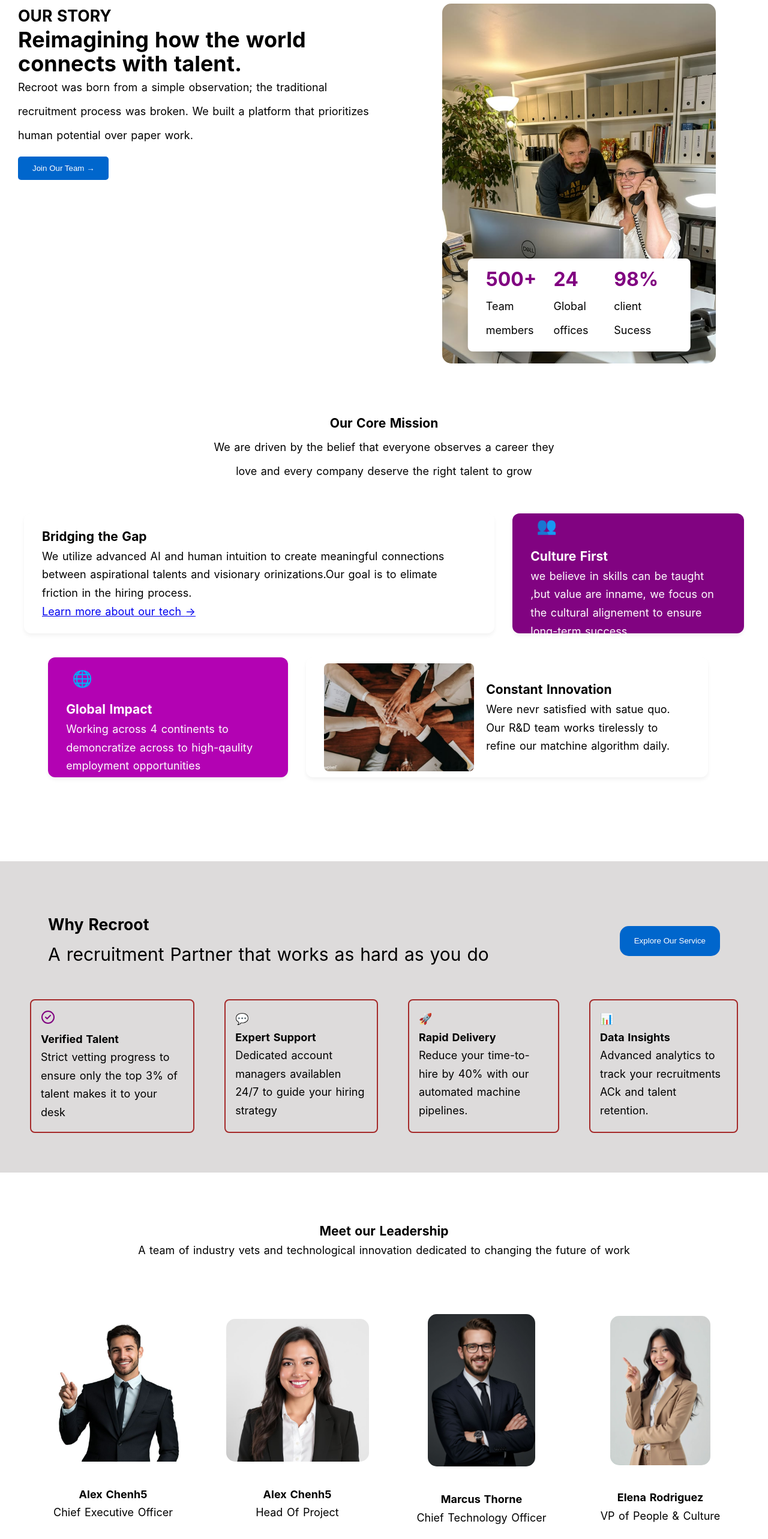
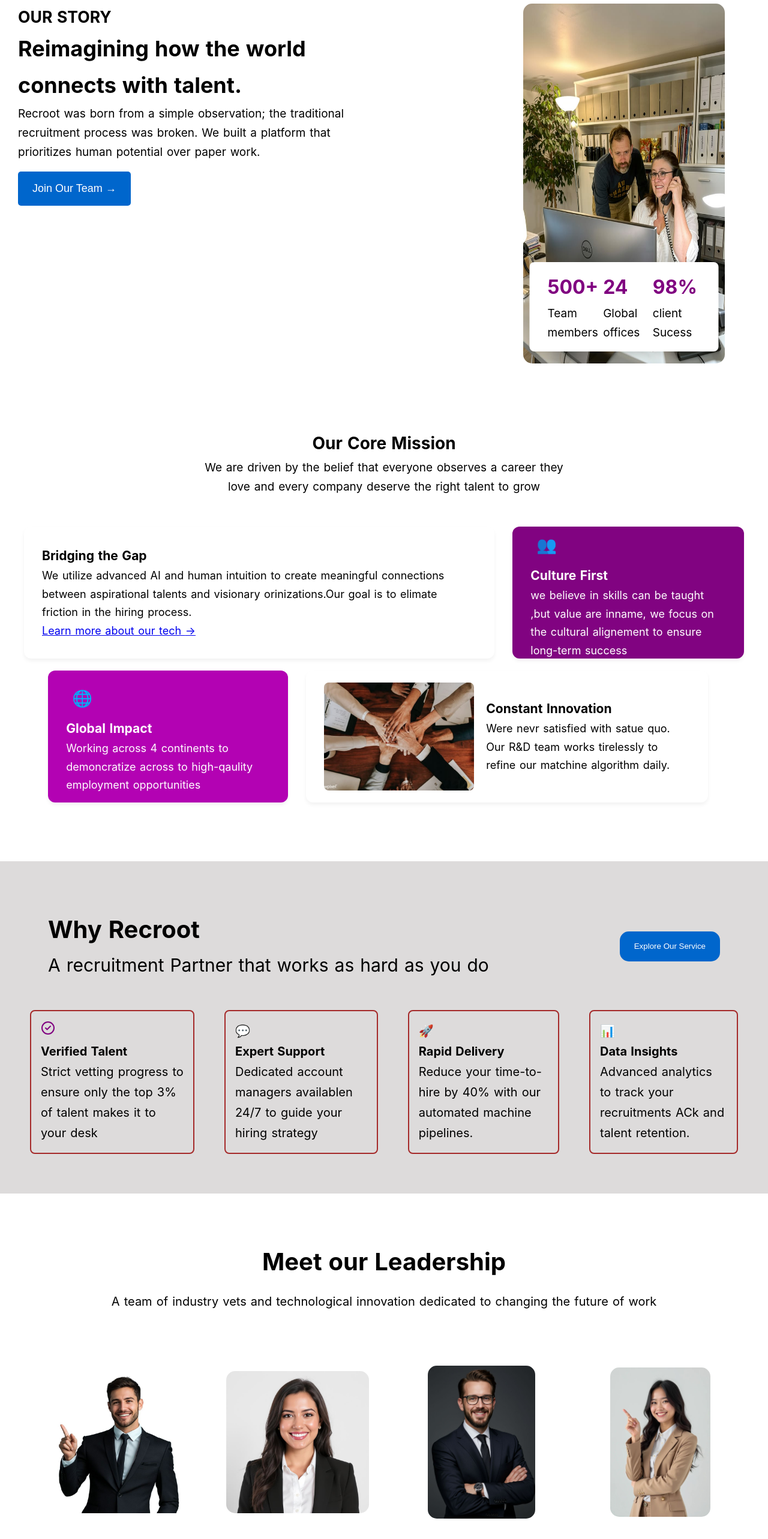
Before and after one commit to Harl-stirz/project-two, a React (Vite) app: page /about-us in a window 1280 px wide. Shown: the part 180-2746 px from the top of the page at 60% size. Built offline with nearby package versions, Linux system fonts and the light colour scheme.

Commit message:
another update

```diff
--- a/src/App.css
+++ b/src/App.css
@@ -888,7 +888,7 @@
 
 }
 
-
+/* about page  */
 .about {
 
   min-height: 100vh;
@@ -902,12 +902,20 @@
   display: flex;
   justify-content: space-between;
   align-items: center;
-  gap: 50px;
+  gap: 200px;
   margin: 30px;
-  line-height: 40px;
+  line-height: 1.7;
   align-items: start;
   margin-top: 50px;
 }
+
+.ab-hero p{
+  font-size: 19px;
+  line-height: 1.7;
+  word-spacing: 1.5;
+}
+
+
 
 .ab-right {
   flex: 2;
@@ -932,19 +940,20 @@
   padding: 15px 30px;
   border-radius: 8px;
   box-shadow: 0 4px 12px rgba(0, 0, 0, 0.1);
-  width: 65%;
+  width: 75%;
   align-items: end;
 }
 
 
 .ab-left button {
-  padding: 12px 24px;
+  padding: 18px 24px;
   background-color: #0066cc;
   color: #fff;
   border: none;
   border-radius: 5px;
   cursor: pointer;
   margin-top: 20px;
+  font-size: 18px;
 }
 
 .note b {
@@ -966,9 +975,21 @@
   max-width: 600px;
   margin: 0 auto 50px auto;
   line-height: 40px;
-  margin-top: 40px;
-  word-spacing: 1.5;
-
+  margin-top: 70px;
+  word-spacing: 1.5;
+  /* margin-bottom: 500px; */
+
+}
+
+.core-header h3{
+   font-size: 28px;
+  line-height: 1.7;
+  word-spacing: 1.5;
+}
+.core-header p{
+   font-size: 19px;
+  line-height: 1.7;
+  word-spacing: 1.5;
 }
 
 
@@ -978,41 +999,53 @@
   gap: 30px;
   max-width: 1200px;
   margin: 0 auto;
-  margin-bottom: 30px;
+  margin-bottom: 10px;
 
 }
 
 .core-block.a {
   background-color: white;
-  height: 200px;
+  height: 220px;
   margin-bottom: 10px;
   width: 68%;
+  font-size: 18px;
+  line-height: 1.7;
+  word-spacing: 1.5;
 }
 
 .core-block.b {
   width: 400px;
-  height: 200px;
+  height: 220px;
   background-color: rgb(129, 3, 129);
   color: white;
+  font-size: 18px;
+  line-height: 1.7;
+  word-spacing: 1.5;
 }
 
 .core-block.c {
   width: 400px;
-  height: 200px;
+  height: 220px;
   background-color: rgb(179, 2, 179);
   color: white;
   margin-bottom: 10px;
+   font-size: 18px;
+  line-height: 1.7;
+  word-spacing: 1.5;
 }
 
 .core-block.d {
   width: 50%;
   background-color: white;
-  height: 200px;
+  height: 220px;
   margin-right: 20px;
   flex-direction: row;
   align-items: center;
   gap: 20px;
   width: 54%;
+   font-size: 18px;
+  line-height: 1.7;
+  word-spacing: 1.5;
 }
 
 .core-block {
@@ -1047,6 +1080,9 @@
   padding: 30px;
   margin-top: 200px;
   margin-bottom: 80px;
+   font-size: 20px;
+  line-height: 1.7;
+  word-spacing: 1.5;
 }
 
 .ab-left button {
@@ -1063,6 +1099,11 @@
   font-size: 30px;
 }
 
+.ex h5{
+  font-size: 40px;
+  line-height: 1.7;
+  word-spacing: 1.5;
+}
 
 .ex button {
   margin-top: 5px;
@@ -1100,6 +1141,17 @@
   font-size: 18px;
   margin-bottom: 40px;
 }
+.le h3{
+   font-size: 40px;
+  line-height: 1.7;
+  word-spacing: 1.5;
+  margin-bottom: 15px;
+}
+.le p{
+   font-size: 20px;
+  line-height: 1.7;
+  word-spacing: 1.5;
+}
 
 .leader-grid {
   display: flex;
@@ -1112,6 +1164,16 @@
   text-align: center;
 
 
+}
+.leader-grid h4{
+   font-size: 28px;
+  line-height: 1.7;
+  word-spacing: 1.5;
+}
+.leader-grid p{
+   font-size: 20px;
+  line-height: 1.7;
+  word-spacing: 1.5;
 }
 
 .f1,
@@ -1144,9 +1206,21 @@
   padding: 50px;
   margin-bottom: 30px;
   width: 50%;
-  margin-left: 350px;
-
-
+  margin-left: 400px;
+
+}
+
+.lan h2{
+  font-size: 28px;
+  line-height: 1.7;
+  word-spacing: 1.5;
+  margin-bottom: 20px;
+
+}
+.lan p{
+   font-size: 19px;
+  line-height: 1.7;
+  word-spacing: 1.5;
 }
 
 .lan button {
--- a/src/components/About.jsx
+++ b/src/components/About.jsx
@@ -14,7 +14,7 @@
         <div className="about">
             <div className="ab-hero">
                 <div className="ab-left">
-                   <b> <h5>OUR STORY</h5></b>
+                    <b> <h5>OUR STORY</h5></b>
                     <h1>Reimagining how the world connects with talent.</h1>
                     <p>
                         Recroot was born from a simple observation; the traditional recruitment
@@ -37,8 +37,8 @@
             <div className='core'>
                 <div className='core-header'>
                     <h3> Our Core Mission</h3>
-                    We are driven by the belief that everyone observes a career they love and every company deserve the right talent to grow
-
+                    <p> We are driven by the belief that everyone observes a career they love and every company deserve the right talent to grow
+                    </p>
                 </div>
 
                 <div className='core-grid'>
@@ -86,8 +86,8 @@
             <div className='explore'>
                 <div className='ex'>
                     <div>
-                        <b><h5> Why Recroot</h5></b>
-                         A recruitment Partner that works as hard as you do
+                        <h5> Why Recroot</h5>
+                        A recruitment Partner that works as hard as you do
                     </div>
                     <button> Explore Our Service</button>
                 </div>
@@ -95,7 +95,7 @@
 
                     <div >
 
-                         <CircleCheck className='check-icon' size={24} />
+                        <CircleCheck className='check-icon' size={24} />
 
                         <h4> Verified Talent</h4>
                         <p>Strict vetting progress to ensure  only the top 3% of talent makes it to your desk</p>
```
